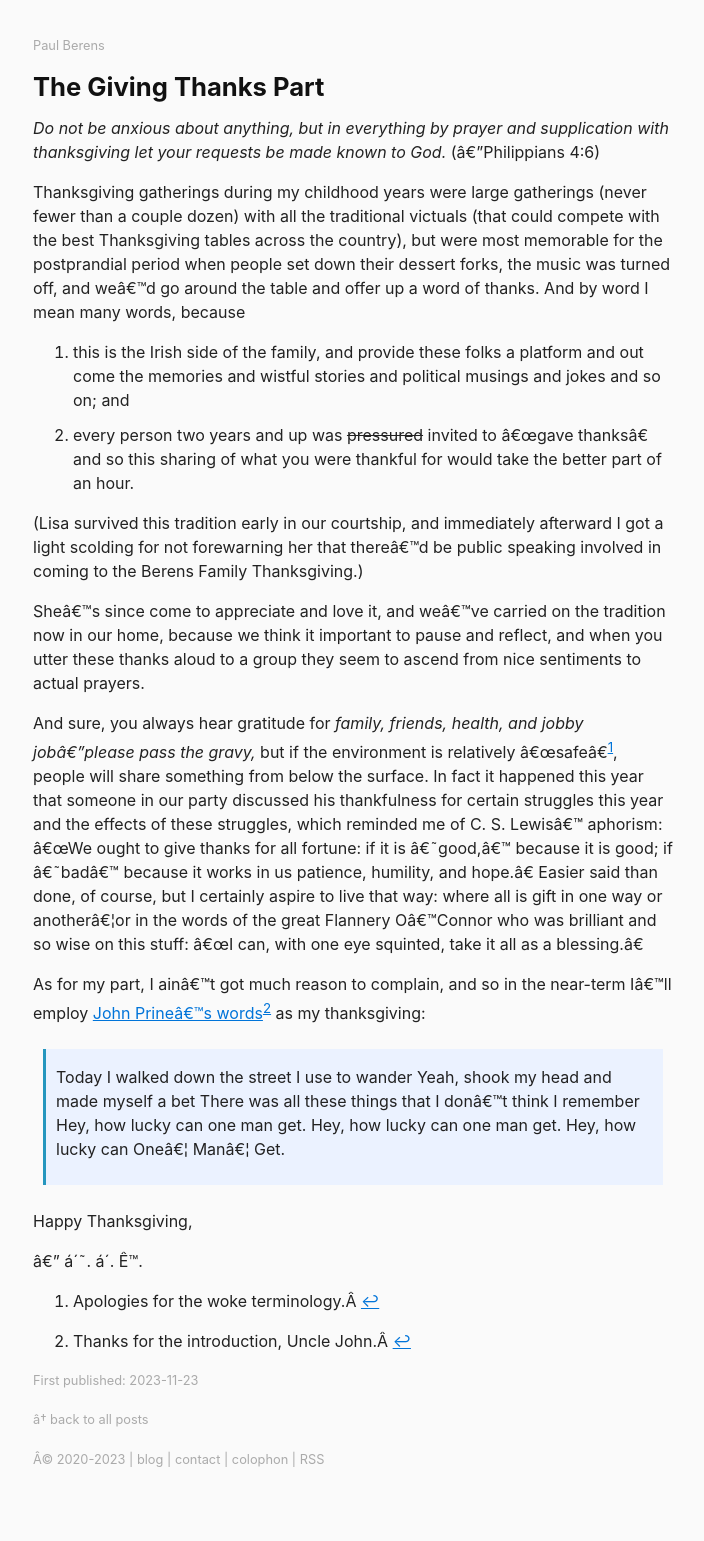
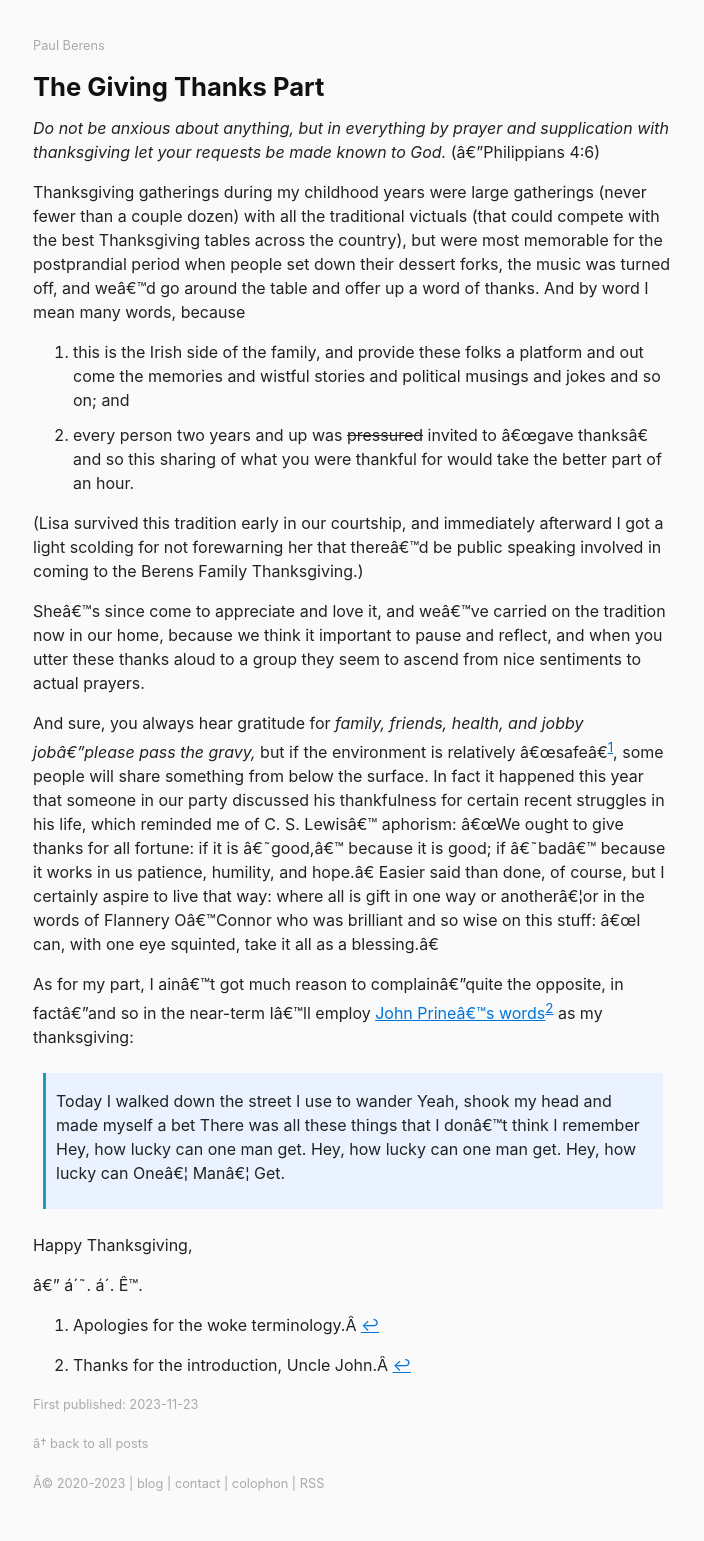
Before and after one commit to berensp/berensp.github.io, a Jekyll site: the page built from _posts/2023-11-24-thanksgiving.md, in a window 1280 px wide. Shown: the whole page, without its empty margins (287-991 px from the left). Built offline with Jekyll 4.4.1, drawn with Linux system fonts in a browser that asks for light colours; a script that is not in the unit is left out; before the commit the page ends 1517 px from its top, so only the background shows below that.

Commit message:
Update 2023-11-24-thanksgiving.md

```diff
--- a/_posts/2023-11-24-thanksgiving.md
+++ b/_posts/2023-11-24-thanksgiving.md
@@ -14,11 +14,11 @@ Thanksgiving gatherings during my childhood years were large gatherings (never f
 
 She's since come to appreciate and love it, and we've carried on the tradition now in our home, because we think it important to pause and reflect, and when you utter these thanks aloud to a group they seem to ascend from nice sentiments to actual prayers.
 
-And sure, you always hear gratitude for *family, friends, health, and jobby job—please pass the gravy,* but if the environment is relatively "safe"[^1], people will share something from below the surface. In fact it happened this year that someone in our party discussed his thankfulness for certain struggles this year and the effects of these struggles, which reminded me of C. S. Lewis' aphorism: "We ought to give thanks for all fortune: if it is 'good,' because it is good; if 'bad' because it works in us patience, humility, and hope." Easier said than done, of course, but I certainly aspire to live that way: where all is gift in one way or another…or in the words of the great Flannery O'Connor who was brilliant and so wise on this stuff: "I can, with one eye squinted, take it all as a blessing."
+And sure, you always hear gratitude for *family, friends, health, and jobby job—please pass the gravy,* but if the environment is relatively "safe"[^1], some people will share something from below the surface. In fact it happened this year that someone in our party discussed his thankfulness for certain recent struggles in his life, which reminded me of C. S. Lewis' aphorism: "We ought to give thanks for all fortune: if it is 'good,' because it is good; if 'bad' because it works in us patience, humility, and hope." Easier said than done, of course, but I certainly aspire to live that way: where all is gift in one way or another…or in the words of Flannery O'Connor who was brilliant and so wise on this stuff: "I can, with one eye squinted, take it all as a blessing."
 
 [^1]: Apologies for the woke terminology.
 
-As for my part, I ain't got much reason to complain, and so in the near-term I'll employ [John Prine's words](https://www.youtube.com/watch?v=TNDmIrh1Cwo)[^2] as my thanksgiving:
+As for my part, I ain't got much reason to complain—quite the opposite, in fact—and so in the near-term I'll employ [John Prine's words](https://www.youtube.com/watch?v=TNDmIrh1Cwo)[^2] as my thanksgiving:
 
 [^2]: Thanks for the introduction, Uncle John.
 
```
